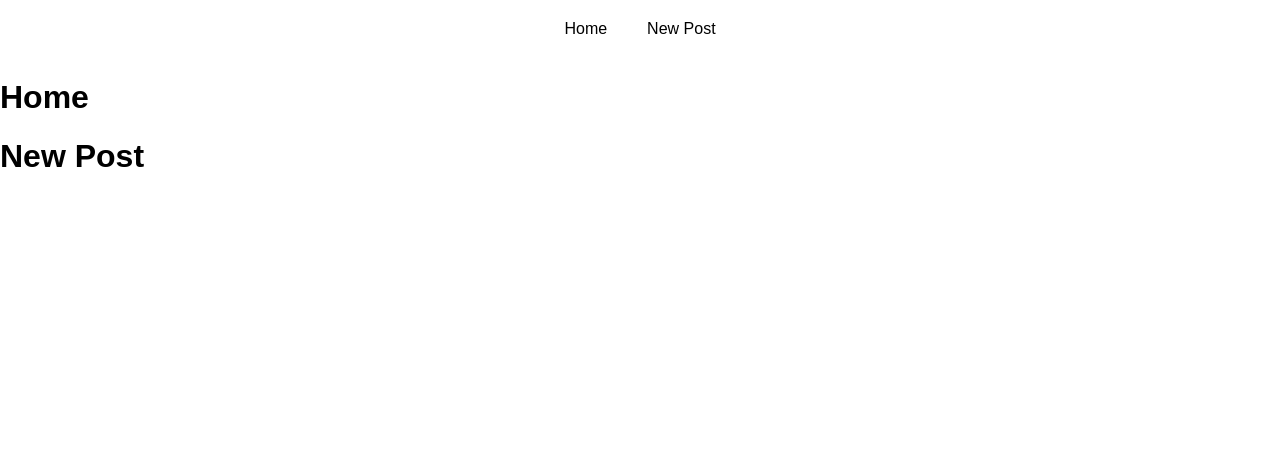
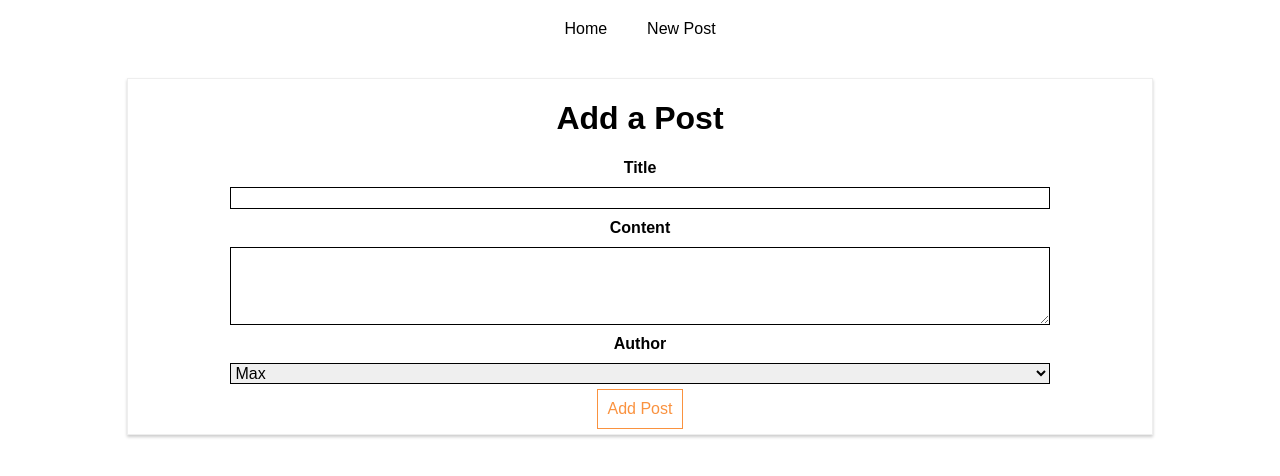
Before and after one commit to Blueblack319/react_web, a React (Create React App) app: page /new-post in a window 1280 px wide. Shown: the top 476 px of the page. Built offline with nearby package versions, Linux system fonts and the light colour scheme.

Commit message:
Rendering Components for Routes & Switching Between Pages

```diff
--- a/src/containers/Blog/Blog.js
+++ b/src/containers/Blog/Blog.js
@@ -3,6 +3,7 @@ import { Route } from "react-router";
 
 import "./Blog.css";
 import Posts from "../Posts/Posts";
+import NewPost from "../Posts/NewPost/NewPost";
 
 class Blog extends Component {
   render() {
@@ -20,8 +21,10 @@ class Blog extends Component {
             </ul>
           </nav>
         </header>
-        <Route path="/" render={() => <h1>Home</h1>} />
-        <Route path="/new-post" exact render={() => <h1>New Post</h1>} />
+        {/* <Route path="/" render={() => <h1>Home</h1>} />
+        <Route path="/new-post" exact render={() => <h1>New Post</h1>} /> */}
+        <Route path="/" exact component={Posts} />
+        <Route path="/new-post" exact component={NewPost} />
       </div>
     );
   }
--- a/src/containers/Posts/Posts.js
+++ b/src/containers/Posts/Posts.js
@@ -1,6 +1,6 @@
 import React, { Component } from "react";
 
-import classes from "../Posts/Post.module.css";
+import "../Posts/Posts.module.css";
 
 import Post from "../../components/Post/Post";
 import axios from "../../axios";
@@ -48,7 +48,7 @@ class Posts extends Component {
         );
       });
     }
-    return <section className={classes.Posts}>{posts}</section>;
+    return <section className="Posts">{posts}</section>;
   }
 }
 
--- a/src/containers/Posts/Post.module.css
+++ b/src/containers/Posts/Posts.module.css
@@ -1,5 +1,6 @@
 .Posts {
   display: flex;
+  flex-direction: row;
   flex-flow: row wrap;
   justify-content: center;
   width: 80%;
```
